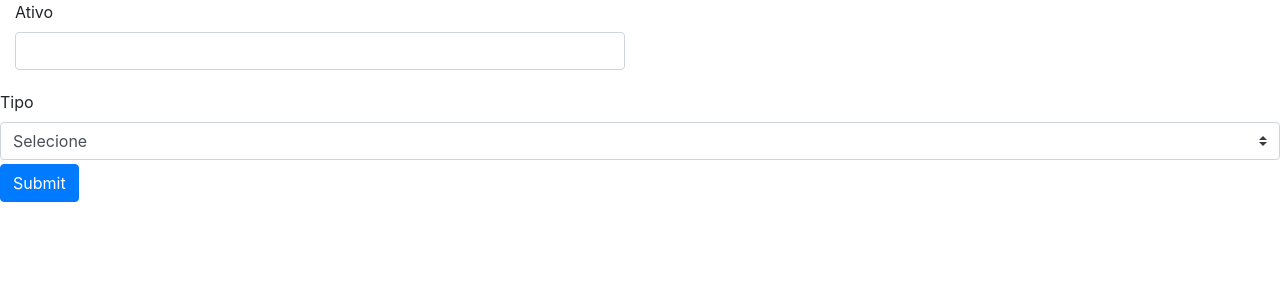
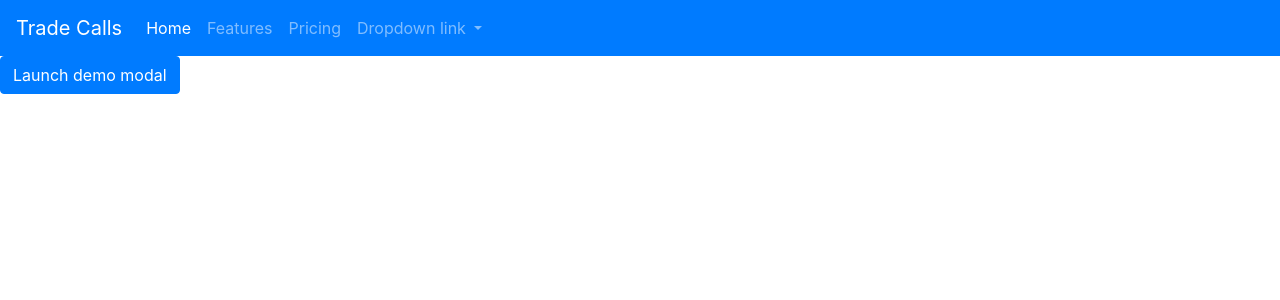
Before and after one commit to marcosfelipp/trade_calls, an Angular app in the folder trade-calls-front/: page / in a window 1280 px wide. Shown: the top 300 px of the page. Built offline with nearby package versions, Linux system fonts and the light colour scheme.

Commit message:
Add new call form and menu

```diff
--- a/trade-calls-front/src/app/app.component.html
+++ b/trade-calls-front/src/app/app.component.html
@@ -1,3 +1,4 @@
 <div>
+  <app-menu></app-menu>
   <app-calls></app-calls>
 </div>
--- a/trade-calls-front/src/app/app.module.ts
+++ b/trade-calls-front/src/app/app.module.ts
@@ -5,12 +5,14 @@ import { AppRoutingModule } from './app-routing.module';
 import { AppComponent } from './app.component';
 import { CallsComponent } from './components/calls/calls.component';
 import { NewCallComponent } from './components/new-call/new-call.component';
+import { MenuComponent } from './components/menu/menu.component';
 
 @NgModule({
   declarations: [
     AppComponent,
     CallsComponent,
-    NewCallComponent
+    NewCallComponent,
+    MenuComponent
   ],
   imports: [
     BrowserModule,
--- a/trade-calls-front/src/app/components/calls/calls.component.html
+++ b/trade-calls-front/src/app/components/calls/calls.component.html
@@ -1,9 +1,27 @@
+<!-- Button trigger modal -->
+<button type="button" class="btn btn-primary" data-toggle="modal" data-target="#exampleModal">
+  Launch demo modal
+</button>
+
+<!-- Modal -->
+<div class="modal fade" id="exampleModal" tabindex="-1" role="dialog" aria-labelledby="exampleModalLabel"
+     aria-hidden="true">
+  <div class="modal-dialog" role="document">
+    <div class="modal-content">
+      <div class="modal-header">
+        <h5 class="modal-title" id="exampleModalLabel">Nova call</h5>
+        <button type="button" class="close" data-dismiss="modal" aria-label="Close">
+          <span aria-hidden="true">&times;</span>
+        </button>
+      </div>
+      <div class="modal-body">
         <form>
-  <div class="form-group col-md-6">
-      <label for="inputEmail4">Ativo</label>
-      <input type="email" class="form-control" id="inputEmail4">
+          <div class="form-group">
+            <label for="ativo">Ativo</label>
+            <input type="text" class="form-control" id="ativo">
           </div>
-  <div>
+
+          <div class="form-group">
             <label class="my-1 mr-2" for="inlineFormCustomSelectPref">Tipo</label>
             <select class="custom-select my-1 mr-sm-2" id="inlineFormCustomSelectPref">
               <option selected>Selecione</option>
@@ -12,6 +30,32 @@
             </select>
           </div>
 
+          <div class="form-group">
+            <label for="entrada">Preço entrada</label>
+            <input type="text" class="form-control" id="entrada">
+          </div>
 
-  <button type="submit" class="btn btn-primary">Submit</button>
+          <div class="form-group">
+            <label for="stop-gain">Stop Gain</label>
+            <input type="text" class="form-control" id="stop-gain">
+          </div>
+
+          <div class="form-group">
+            <label for="stop-loss">Stop Loss</label>
+            <input type="text" class="form-control" id="stop-loss">
+          </div>
+
+          <div class="form-group">
+            <label for="descricao">Descrição</label>
+            <textarea class="form-control" id="descricao" rows="3"></textarea>
+          </div>
         </form>
+      </div>
+      <div class="modal-footer">
+        <button type="button" class="btn btn-primary" >Enviar</button>
+        <button type="button" class="btn btn-info">Salvar</button>
+        <button type="button" class="btn btn-warning" data-dismiss="modal">Cancelar</button>
+      </div>
+    </div>
+  </div>
+</div>
--- /dev/null
+++ b/trade-calls-front/src/app/components/menu/menu.component.html
@@ -0,0 +1,29 @@
+<nav class="navbar navbar-expand-lg navbar-dark bg-primary">
+  <a class="navbar-brand" href="#">Trade Calls</a>
+  <button class="navbar-toggler" type="button" data-toggle="collapse" data-target="#navbarNavDropdown" aria-controls="navbarNavDropdown" aria-expanded="false" aria-label="Toggle navigation">
+    <span class="navbar-toggler-icon"></span>
+  </button>
+  <div class="collapse navbar-collapse" id="navbarNavDropdown">
+    <ul class="navbar-nav">
+      <li class="nav-item active">
+        <a class="nav-link" href="#">Home <span class="sr-only">(current)</span></a>
+      </li>
+      <li class="nav-item">
+        <a class="nav-link" href="#">Features</a>
+      </li>
+      <li class="nav-item">
+        <a class="nav-link" href="#">Pricing</a>
+      </li>
+      <li class="nav-item dropdown">
+        <a class="nav-link dropdown-toggle" href="#" id="navbarDropdownMenuLink" role="button" data-toggle="dropdown" aria-haspopup="true" aria-expanded="false">
+          Dropdown link
+        </a>
+        <div class="dropdown-menu" aria-labelledby="navbarDropdownMenuLink">
+          <a class="dropdown-item" href="#">Action</a>
+          <a class="dropdown-item" href="#">Another action</a>
+          <a class="dropdown-item" href="#">Something else here</a>
+        </div>
+      </li>
+    </ul>
+  </div>
+</nav>
--- /dev/null
+++ b/trade-calls-front/src/app/components/menu/menu.component.ts
@@ -0,0 +1,15 @@
+import { Component, OnInit } from '@angular/core';
+
+@Component({
+  selector: 'app-menu',
+  templateUrl: './menu.component.html',
+  styleUrls: ['./menu.component.css']
+})
+export class MenuComponent implements OnInit {
+
+  constructor() { }
+
+  ngOnInit(): void {
+  }
+
+}
```
Also changed, not shown: trade-calls-front/src/app/components/menu/menu.component.css (added), 1 other file (tests, documents, lock files or other folders). Lines whose indentation alone changed are shown as unchanged.
